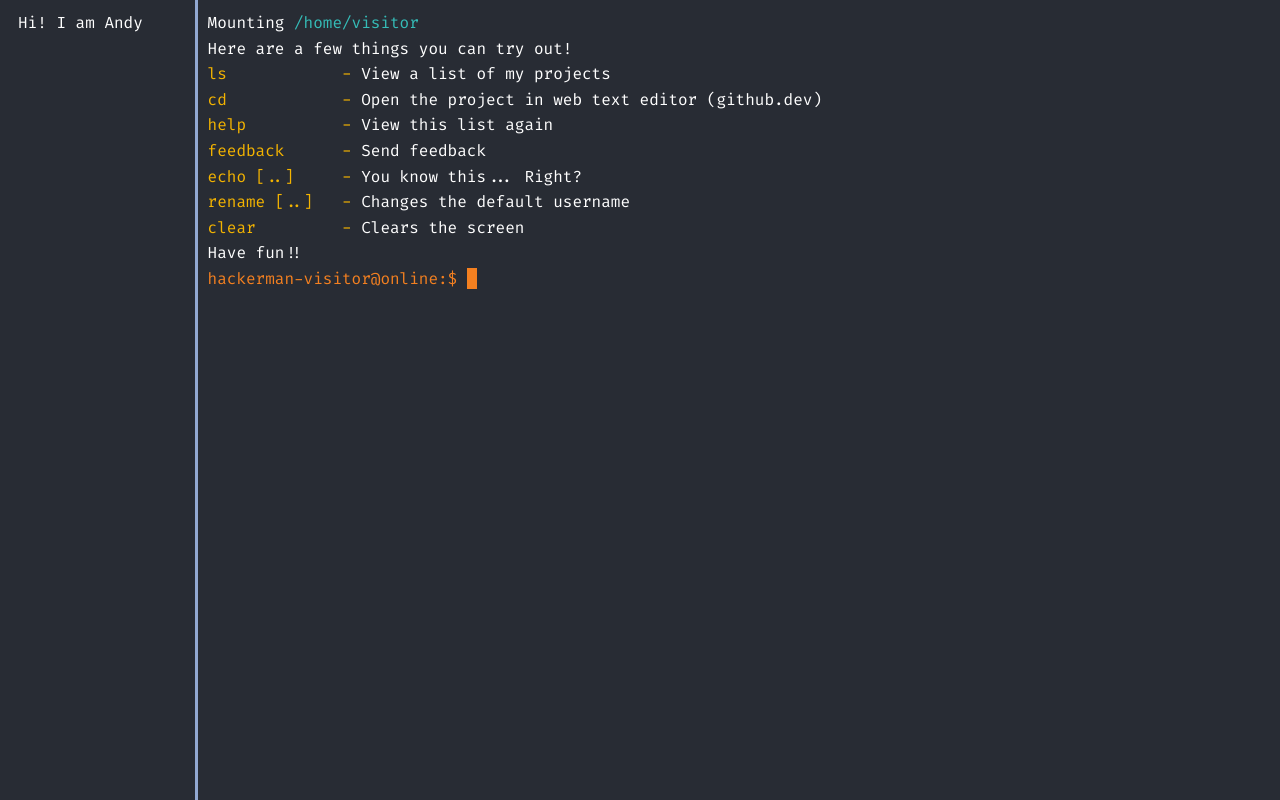
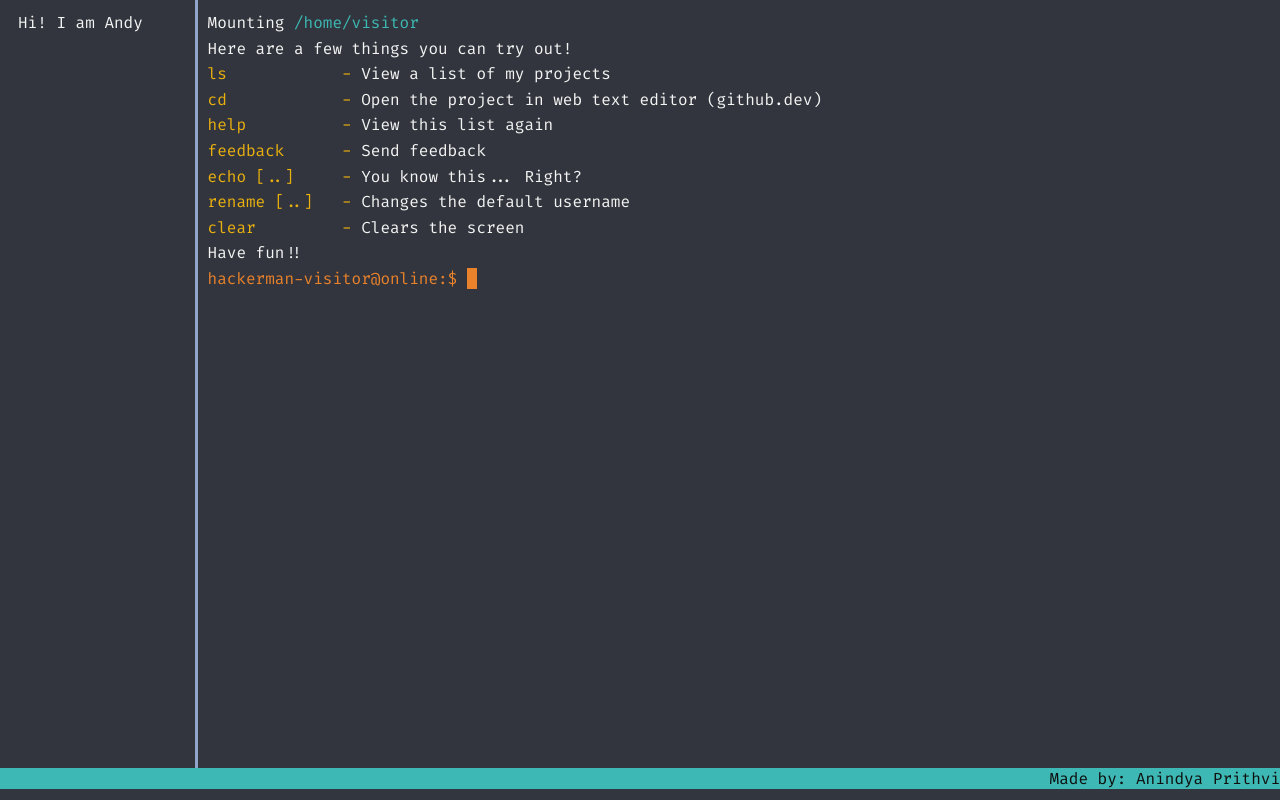
Before and after one commit to Anindya-Prithvi/termfolio, a React (Create React App) app: page / in a window 1280 px wide. Built offline with nearby package versions, Linux system fonts and the light colour scheme.

Commit message:
autoscroll done

```diff
--- a/public/index.html
+++ b/public/index.html
@@ -41,5 +41,4 @@
       To create a production bundle, use `npm run build` or `yarn build`.
     -->
 </body>
-
 </html>
--- a/src/App.tsx
+++ b/src/App.tsx
@@ -55,16 +55,22 @@ export default function App() {
   }, [])
 
   return (
+    <div>
       <div className={styles.container}>
         <div className={styles.navBar}>
           Hi! I am Andy
         </div>
         <div className={styles.overlaybell} id='overlaybell'></div>
-      <div className={styles.terminal}>
+        <div className={styles.tconpadding}>
+          <div className={styles.terminal} id='termscroller'>
             <TermElements elems={GlobalVars.tte} />
             <Terminput />
           </div>
-
+        </div>
+      </div>
+      <div className={styles.creditroll}>
+        Made by: Anindya Prithvi
+      </div>
     </div>
   );
 }
--- a/src/Home.module.css
+++ b/src/Home.module.css
@@ -3,6 +3,7 @@ body {
     padding: 0;
     margin: 0;
     background: #282c34;
+    opacity: 95%;
     font-family: -apple-system, BlinkMacSystemFont, Segoe UI, Roboto, Oxygen,
         Ubuntu, Cantarell, Fira Sans, Droid Sans, Helvetica Neue, sans-serif;
 }
@@ -17,7 +18,7 @@ a {
 }
 
 .overlaybell {
-    z-index: 100;
+    z-index: -1;
     background-color: #9e81c4;
     max-width: 85%;
     width: 85%;
@@ -27,8 +28,16 @@ a {
     opacity: 0%;
 }
 
+.creditroll {
+    background-color: #35bdb8;
+    max-height: 5vh;
+    text-align: right;
+    font-family: 'Fira Code';
+}
+
 .container {
-    min-height: 99vh;
+    overflow: hidden;
+    max-height: 96vh;
     padding: 0 0.5rem;
     display: flex;
     flex-direction: row;
@@ -71,8 +80,26 @@ a {
     width: 15%;
 }
 
+.tconpadding {
+    padding: 10px 10px 10px 10px;
+}
+
 .terminal {
-    padding: 10px 10px 10px 10px;
+    overflow-y: scroll;
+    height: 100vh;
+    padding-bottom: 100px;
+}
+
+.terminal::-webkit-scrollbar {
+    display: none;
+}
+
+/* Hide scrollbar for IE, Edge and Firefox */
+.terminal {
+    -ms-overflow-style: none;
+    /* IE and Edge */
+    scrollbar-width: none;
+    /* Firefox */
 }
 
 .terminalblue {
--- a/src/Terminput.tsx
+++ b/src/Terminput.tsx
@@ -22,10 +22,6 @@ function termbell(e) {
     bgelem.animate(actions, timings)
 }
 
-function gettermout(inp: string) {
-
-}
-
 function invokeParser(content: string) {
     console.log(content);
     if (content === "clear") {
@@ -44,6 +40,8 @@ function invokeParser(content: string) {
         }
         GlobalVars.outputsetter(curr);
     }
+    var element = document.getElementById("termscroller");
+    element!.scrollTop = element!.clientHeight;
 }
 
 export function listenlog(e) {
@@ -71,15 +69,3 @@ export function listenlog(e) {
 
 
 export default Terminput;
-
-// const printShell = () => {
-//     const [width, setWidth] = useState(0);
-
-//     const changeHandler = evt => {
-//         if (evt.key === 'Backspace') { setWidth(evt.target.value.length - 4 + 5) }
-//         else if (evt.key === 'Enter') { console.log("not impl"); }
-//         else { setWidth(evt.target.value.length + 5) };
-//     };
-
-//     return (<div>visitor14234@online:$ <input style={{ width: width + 'ch' }} className={styles.terminput} autoFocus onKeyDown={changeHandler} type='text' /></div>)
-// }
```
Lines whose indentation alone changed are shown as unchanged.
